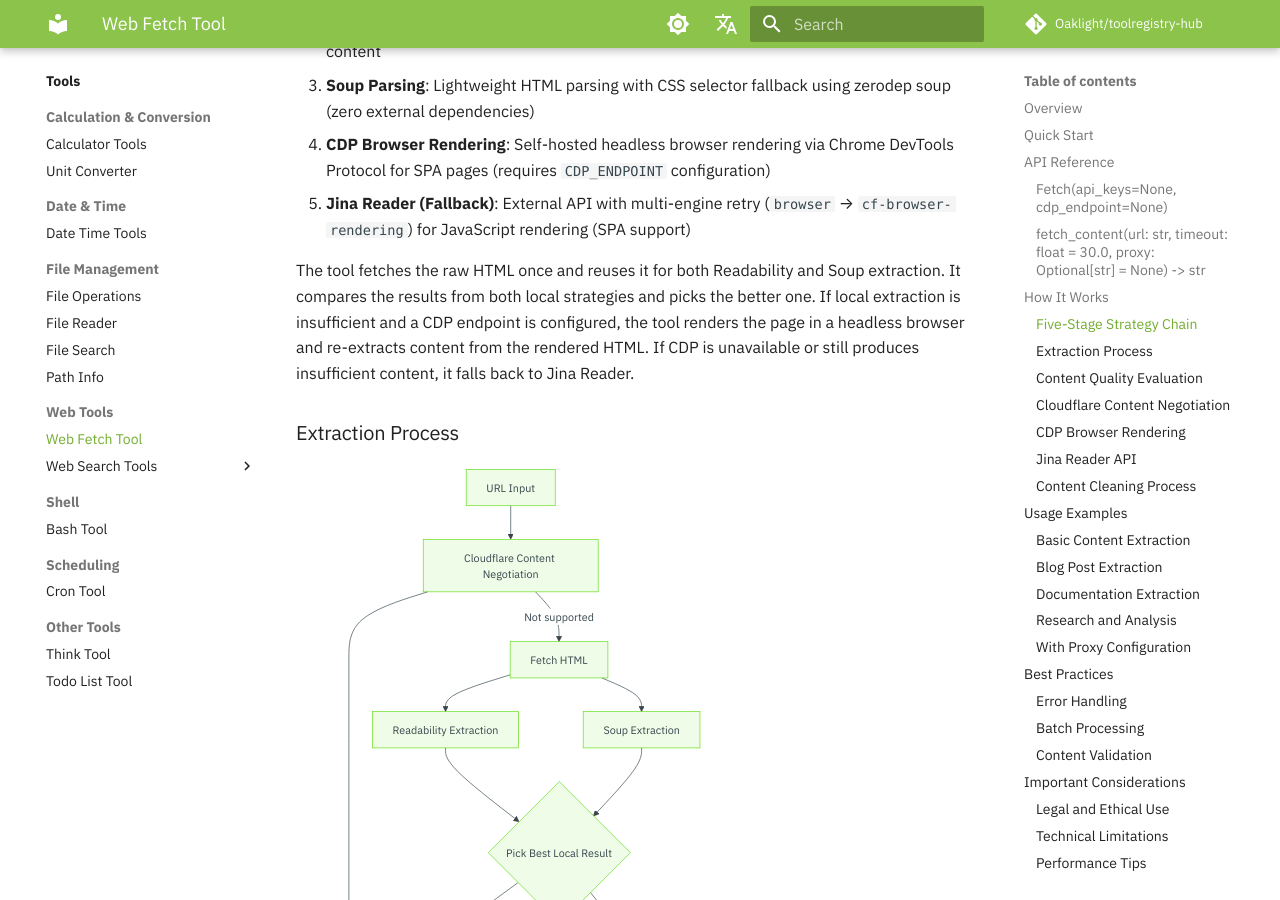
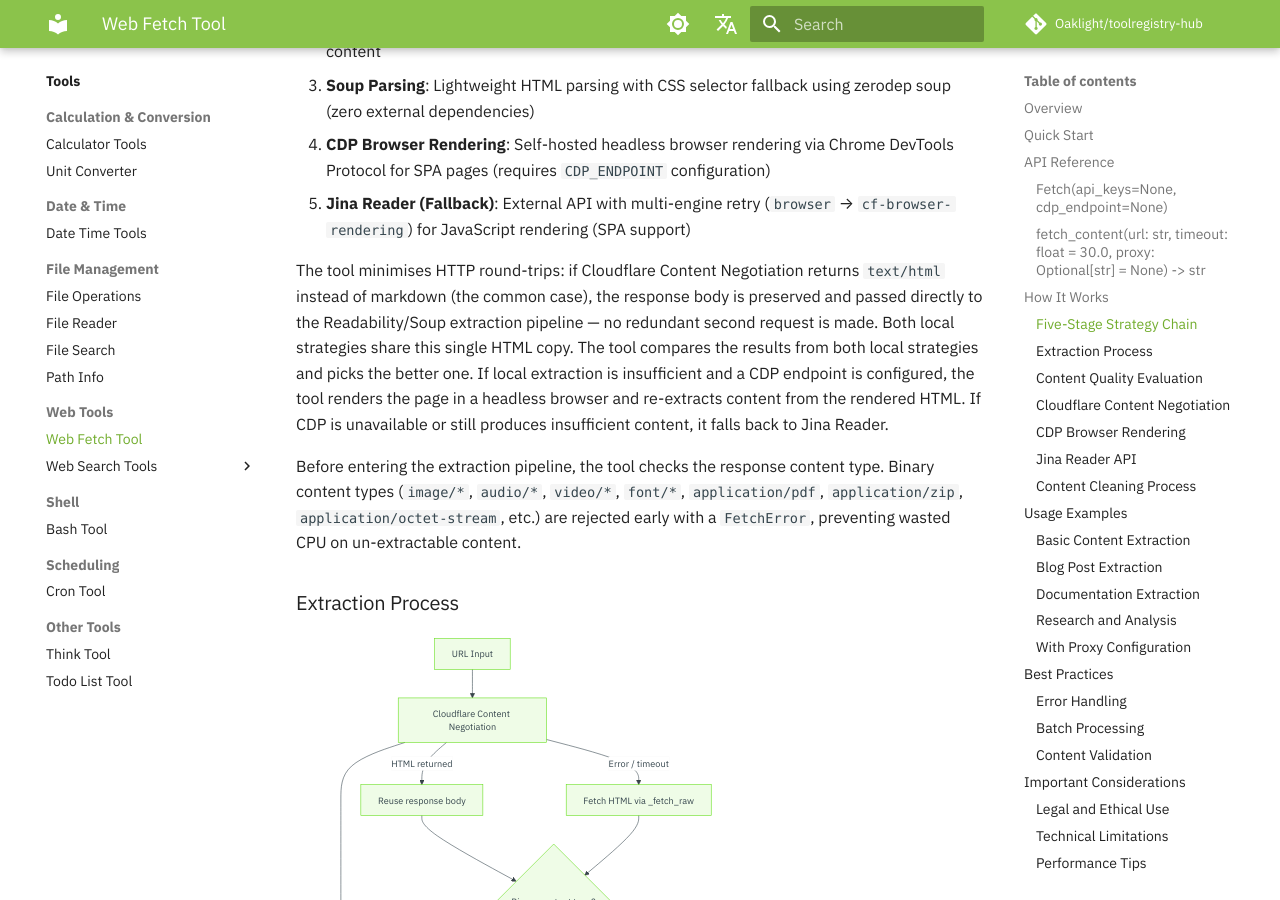
Before and after one commit to Oaklight/toolregistry-hub, an MkDocs documentation site: the page built from docs/tools/websearch/web_fetch_tool.md, in a window 1280 px wide and 900 px high, scrolled down 2396 px. Built offline with MkDocs 1.6.1 and Material for MkDocs 9.7.7, drawn with Linux system fonts in a browser that asks for light colours; some web fonts are replaced; comment, search, counter and statistics services are not loaded; some of the changed text lies outside the part shown.

Commit message:
docs(en): update changelog and fetch tool docs for #132
- changelog: add response reuse and binary MIME interception entries
- web_fetch_tool: update strategy chain description, flowchart, and
  limitations to reflect response body reuse and binary rejection

```diff
--- a/docs/tools/websearch/web_fetch_tool.md
+++ b/docs/tools/websearch/web_fetch_tool.md
@@ -86,7 +86,9 @@ The Web Fetch tool uses a five-stage extraction approach with **content quality
 4. **CDP Browser Rendering**: Self-hosted headless browser rendering via Chrome DevTools Protocol for SPA pages (requires `CDP_ENDPOINT` configuration)
 5. **Jina Reader (Fallback)**: External API with multi-engine retry (`browser` → `cf-browser-rendering`) for JavaScript rendering (SPA support)
 
-The tool fetches the raw HTML once and reuses it for both Readability and Soup extraction. It compares the results from both local strategies and picks the better one. If local extraction is insufficient and a CDP endpoint is configured, the tool renders the page in a headless browser and re-extracts content from the rendered HTML. If CDP is unavailable or still produces insufficient content, it falls back to Jina Reader.
+The tool minimises HTTP round-trips: if Cloudflare Content Negotiation returns `text/html` instead of markdown (the common case), the response body is preserved and passed directly to the Readability/Soup extraction pipeline — no redundant second request is made. Both local strategies share this single HTML copy. The tool compares the results from both local strategies and picks the better one. If local extraction is insufficient and a CDP endpoint is configured, the tool renders the page in a headless browser and re-extracts content from the rendered HTML. If CDP is unavailable or still produces insufficient content, it falls back to Jina Reader.
+
+Before entering the extraction pipeline, the tool checks the response content type. Binary content types (`image/*`, `audio/*`, `video/*`, `font/*`, `application/pdf`, `application/zip`, `application/octet-stream`, etc.) are rejected early with a `FetchError`, preventing wasted CPU on un-extractable content.
 
 ### Extraction Process
 
@@ -94,9 +96,13 @@ The tool fetches the raw HTML once and reuses it for both Readability and Soup e
 flowchart TD
     A[URL Input] --> B[Cloudflare Content Negotiation]
     B -->|Markdown returned| Z[Return Clean Content]
-    B -->|Not supported| C[Fetch HTML]
-    C --> D[Readability Extraction]
-    C --> E[Soup Extraction]
+    B -->|HTML returned| REUSE[Reuse response body]
+    B -->|Error / timeout| C[Fetch HTML via _fetch_raw]
+    REUSE --> BIN{Binary content type?}
+    C --> BIN
+    BIN -->|Yes| ERR[Raise FetchError]
+    BIN -->|No| D[Readability Extraction]
+    BIN -->|No| E[Soup Extraction]
     D & E --> F{Pick Best Local Result}
     F -->|Sufficient quality| Z
     F -->|Too short or SPA shell| CDP{CDP Endpoint configured?}
@@ -149,7 +155,8 @@ The first strategy leverages [Cloudflare's "Markdown for Agents"](https://blog.c
 
 - The tool sends a request with `Accept: text/markdown` in the HTTP headers
 - If the server responds with `Content-Type: text/markdown`, the markdown content is used directly
-- If the server does not support this content type, the response is discarded and the next strategy is tried
+- If the server returns a non-markdown `2xx` response (typically `text/html`), the response body is **preserved and reused** by the subsequent Readability/Soup extraction stages — avoiding a redundant HTTP round-trip
+- On error responses (`4xx`/`5xx`) or network failures, the body is discarded and the tool falls back to a fresh `_fetch_raw` request (which has its own retry logic)
 - This is a **zero-cost** attempt: no external API calls, no additional processing — just a standard HTTP request with a different `Accept` header
 
 **Benefits:**
@@ -158,6 +165,7 @@ The first strategy leverages [Cloudflare's "Markdown for Agents"](https://blog.c
 - No dependency on third-party services
 - Preserves the original document structure (headings, lists, code blocks, etc.)
 - Cloudflare also provides an `x-markdown-tokens` header indicating the token count of the markdown content
+- Even when markdown is not supported, the HTML response body is reused, eliminating a redundant network request
 
 ### CDP Browser Rendering
 
@@ -440,6 +448,7 @@ if is_valid:
 
 - **JavaScript-heavy sites**: Handled via CDP Browser Rendering (self-hosted) or Jina Reader's multi-engine retry (`browser` → `cf-browser-rendering`) with `X-Wait-For-Selector` for dynamic content, but some complex SPAs may still not render fully
 - **Authentication**: Cannot access password-protected content
+- **Binary content**: URLs pointing to images, PDFs, archives, and other binary formats are rejected early with `FetchError` — the tool only extracts text-based content
 - **Large files**: Very large pages may timeout or be truncated
 - **Complex layouts**: Some sites may require custom parsing
 - **Jina Reader availability**: The Jina Reader API is a free external service; availability is not guaranteed
```
Also changed, not shown: docs/changelog.md (+11 -0 lines).
